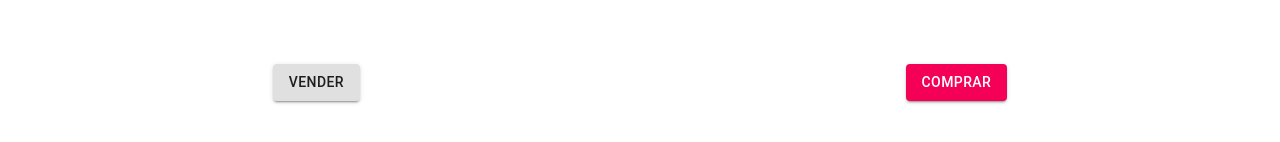
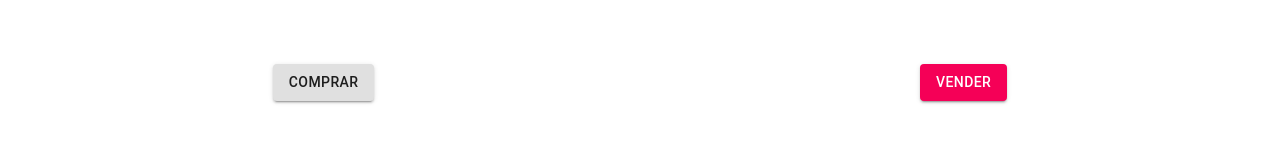
Before and after one commit to future4code/dumont-marketplace8, a React (Create React App) app: page / in a window 1280 px wide. Shown: the part 552-694 px from the top of the page. Built offline with nearby package versions, Linux system fonts and the light colour scheme.

Commit message:
arrumando erro escrita dos botões

```diff
--- a/src/components/Home.js
+++ b/src/components/Home.js
@@ -42,10 +42,10 @@ class Home extends React.Component {
                 </Section>
                 <Buttons>
                     <Button variant="contained" color="tercery" onClick = {this.props.sellButton}>
-                        Vender
+                        Comprar
                     </Button>
                     <Button variant="contained" color="secondary" onClick = {this.props.shopButton} >
-                        Comprar
+                        Vender
                     </Button>
                 </Buttons>
 
```
